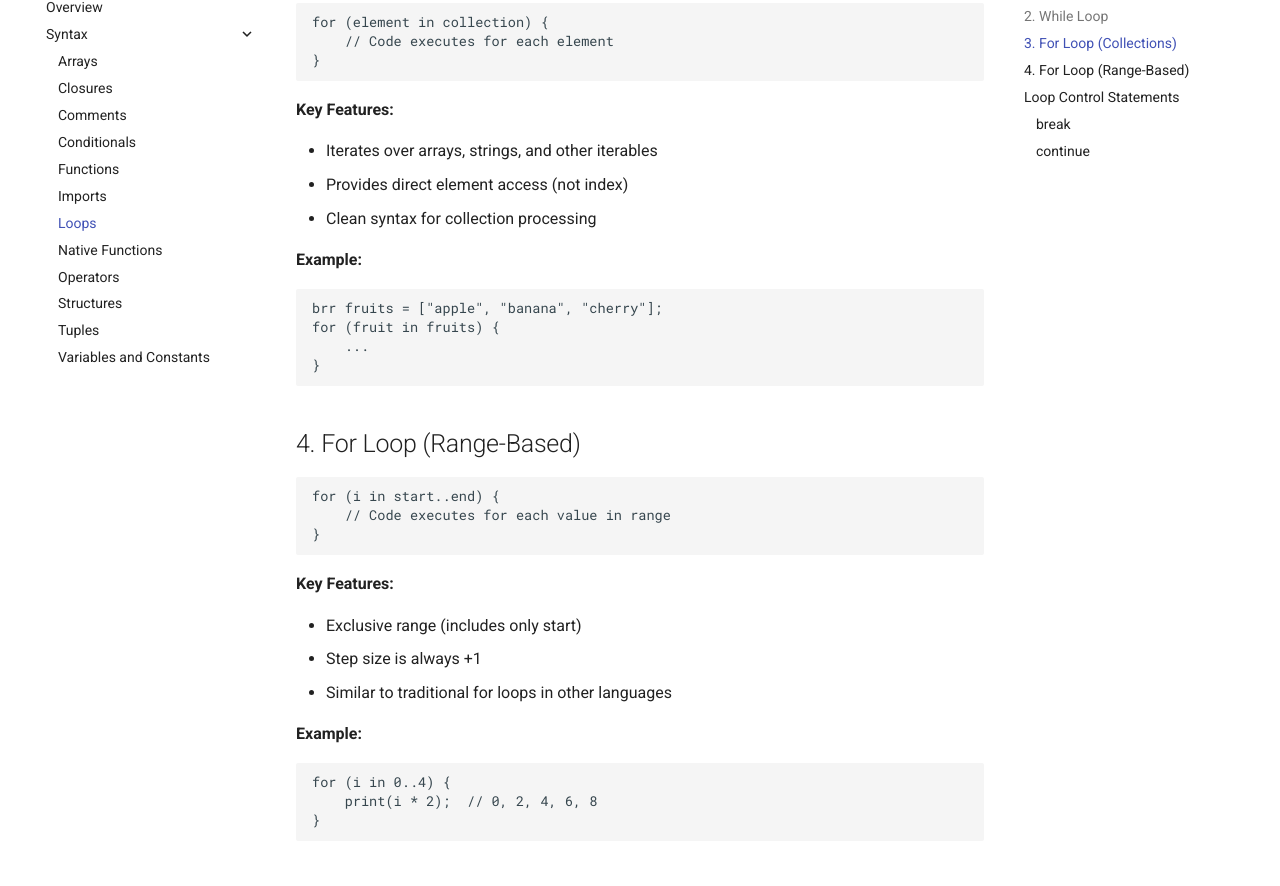
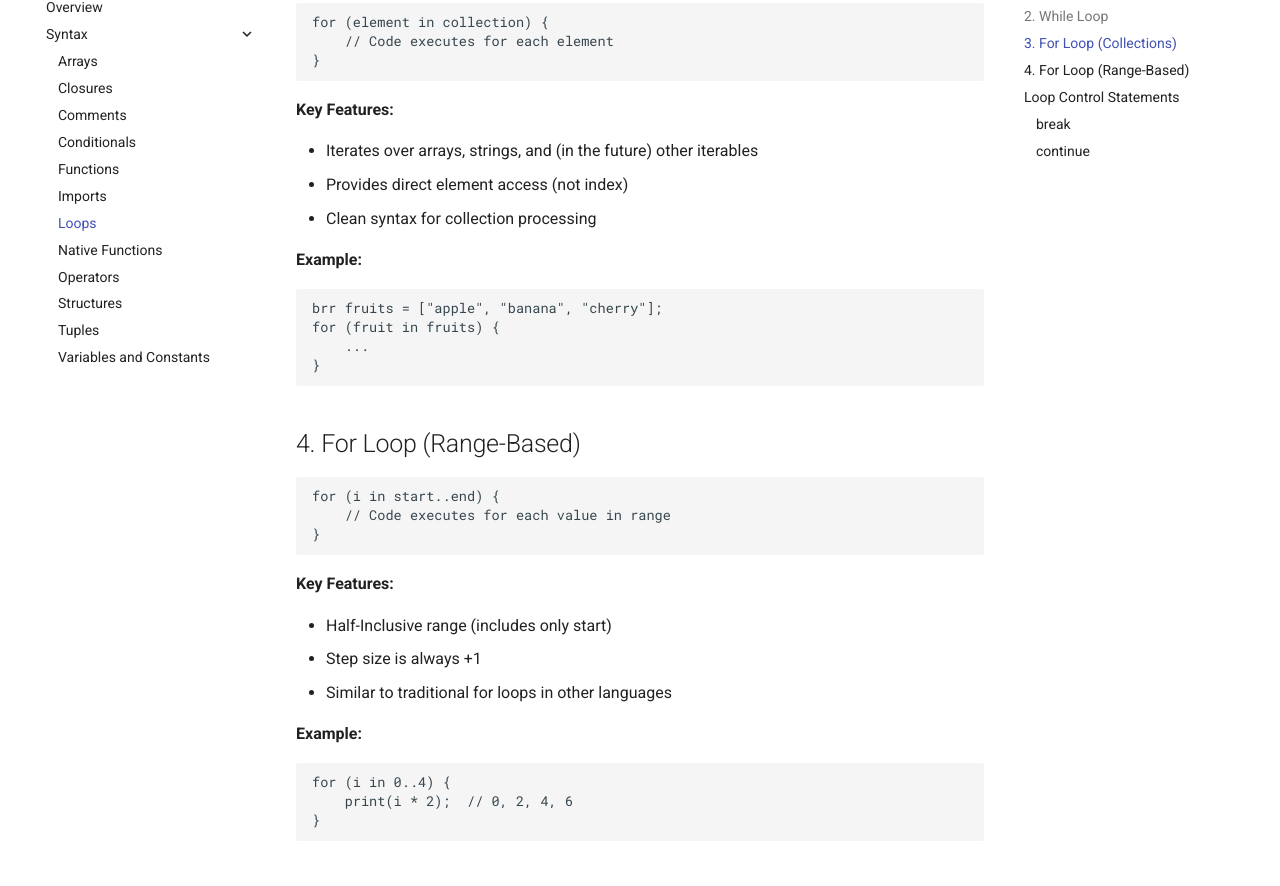
Before and after one commit to KN-Langos/Patapim, an MkDocs documentation site: the page built from docs/syntax/loops.md, in a window 1280 px wide and 1400 px high, scrolled down 1172 px. Shown: the part 119-1005 px from the top of the window. Built offline with MkDocs 1.6.1 and Material for MkDocs 9.7.7, drawn with Linux system fonts in a browser that asks for light colours.

Commit message:
feat: for loop for ranges, arrays and strings

````diff
--- a/docs/syntax/loops.md
+++ b/docs/syntax/loops.md
@@ -56,7 +56,7 @@ for (element in collection) {
 
 **Key Features:**
 
-- Iterates over arrays, strings, and other iterables
+- Iterates over arrays, strings, and (in the future) other iterables
 - Provides direct element access (not index)
 - Clean syntax for collection processing
 
@@ -77,14 +77,14 @@ for (i in start..end) {
 
 **Key Features:**
 
-- Exclusive range (includes only start)
+- Half-Inclusive range (includes only start)
 - Step size is always +1
 - Similar to traditional for loops in other languages
 
 **Example:**
 ```
 for (i in 0..4) {
-    print(i * 2);  // 0, 2, 4, 6, 8
+    print(i * 2);  // 0, 2, 4, 6
 }
 ```
 
````
Also changed, not shown: 2 other files.
